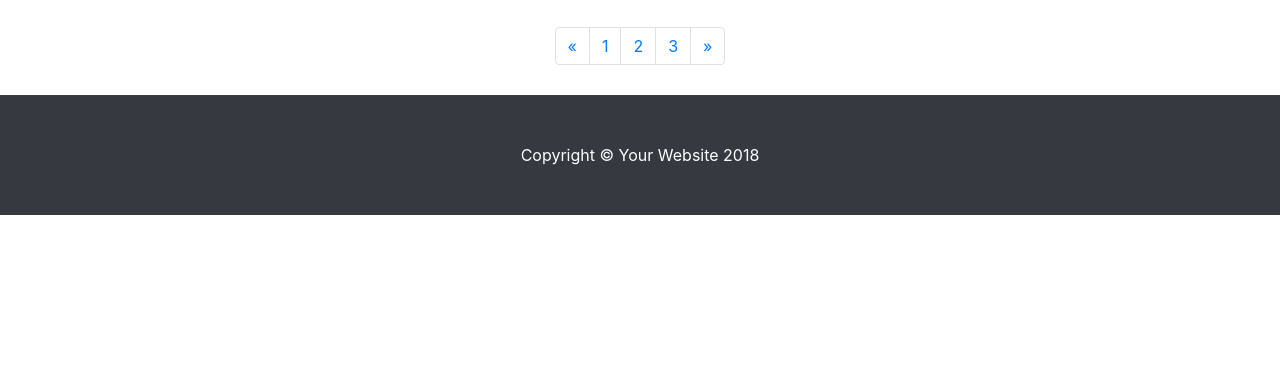
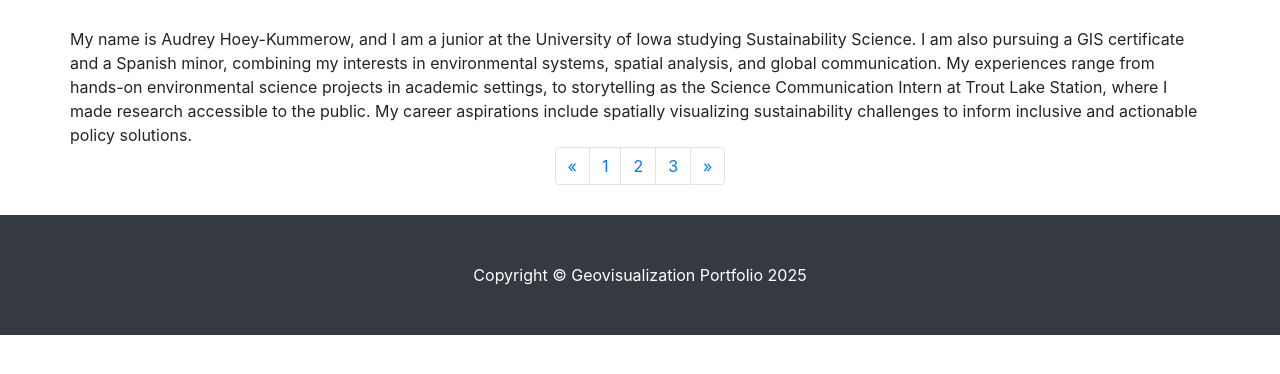
Before and after one commit to geog3540/ahoeykummerow, a website: page shortbio.html in a window 1280 px wide. Shown: the part 418-792 px from the top of the page. Drawn offline with Linux system fonts and the light colour scheme.

Commit message:
about page description

```diff
--- a/shortbio.html
+++ b/shortbio.html
@@ -60,6 +60,7 @@
         <div class="col-lg-4 col-sm-6 portfolio-item">
           <img class="card-img-top" src="images/me.png" alt="">
         </div>
+        <p class="card-text">My name is Audrey Hoey-Kummerow, and I am a junior at the University of Iowa studying Sustainability Science. I am also pursuing a GIS certificate and a Spanish minor, combining my interests in environmental systems, spatial analysis, and global communication. My experiences range from hands-on environmental science projects in academic settings, to storytelling as the Science Communication Intern at Trout Lake Station, where I made research accessible to the public. My career aspirations include spatially visualizing sustainability challenges to inform inclusive and actionable policy solutions.</p>
       </div>
       <!-- /.row -->
 
@@ -94,7 +95,7 @@
     <!-- Footer -->
     <footer class="py-5 bg-dark">
       <div class="container">
-        <p class="m-0 text-center text-white">Copyright &copy; Your Website 2018</p>
+        <p class="m-0 text-center text-white">Copyright &copy; Geovisualization Portfolio 2025</p>
       </div>
       <!-- /.container -->
     </footer>
```
Also changed, not shown: index.html (+1 -1 lines).
